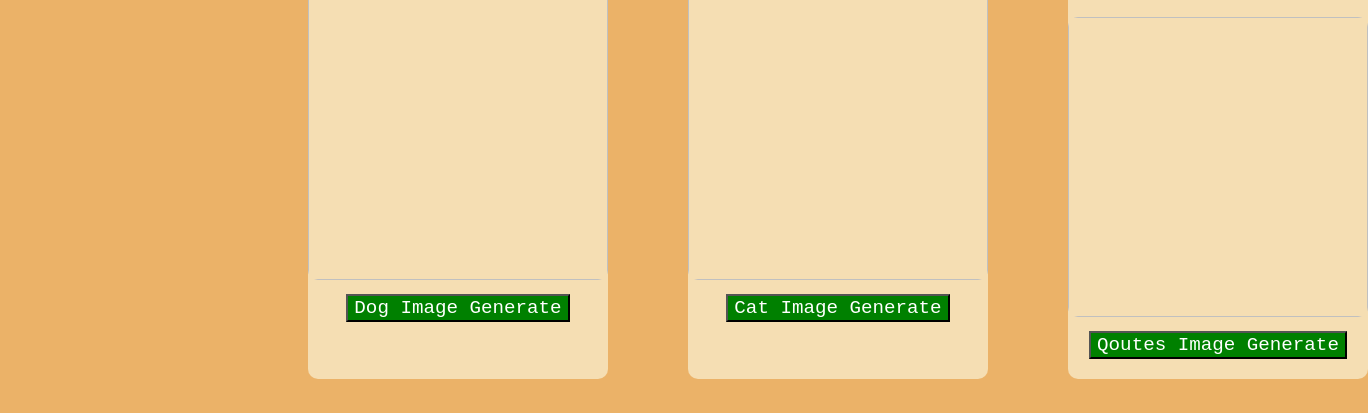
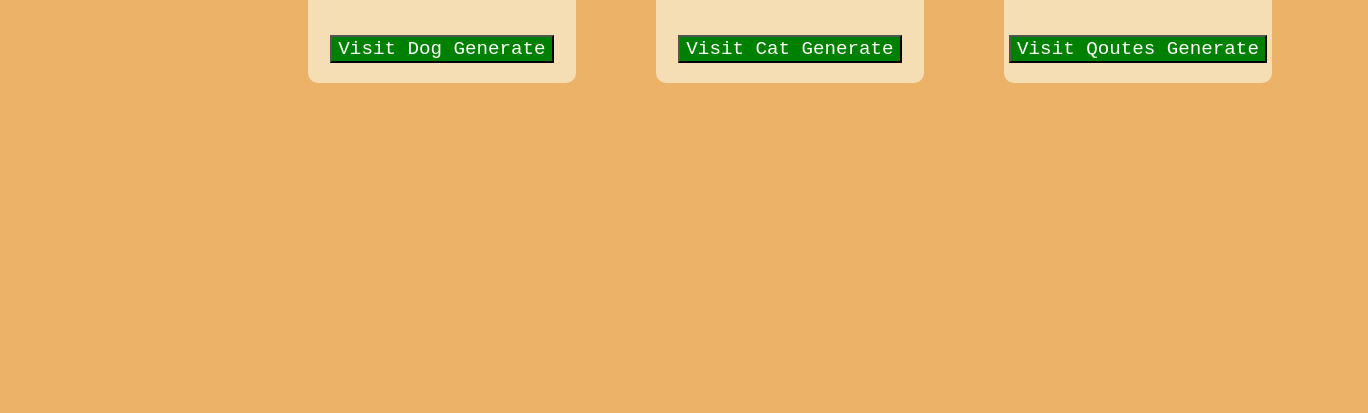
Before and after one commit to FoowsIsBack/Random_API_Image, a plain HTML site: page index.html in a window 1280 px wide. Shown: the part 387-800 px from the top of the page, 1368 px wide, since content can reach past the window. Drawn offline with Linux system fonts and the light colour scheme.

Commit message:
Update index.html

```diff
--- a/index.html
+++ b/index.html
@@ -4,7 +4,7 @@
     <meta charset="UTF-8">
     <meta name="viewport" content="width=device-width, initial-scale=1.0">
     <title>Random Image</title>
-    <link rel="icon" href="icon/icon.jpg"">
+    <link rel="icon" href="icon/icon.jpg">
     <link rel="stylesheet" href="style.css">
 </head>
 <body>
@@ -23,28 +23,25 @@
     <div class="container">
     <div class="dog">
         <h1>Dog Image Random</h1>
-        <img id="dogImage">
         <br>
-        <button onclick="getDog()">Dog Image Generate</button>
+        <button onclick="dog()">Visit Dog Generate</button>
         <br>
     </div>
 
     <div class="cat">
         <h1>Cat Image Random</h1>
-        <img id="catImage">
         <br>
-        <button onclick="getCat()">Cat Image Generate</button>
+        <button onclick="cat()">Visit Cat Generate</button>
     </div>
 
     <div class="quotes">
         <h1>Quotes Image Random</h1>
-        <img id="qoutesImage">
         <br>
-        <button onclick="getQuotes()">Qoutes Image Generate</button>
+        <button onclick="quotes()">Visit Qoutes Generate</button>
     </div>
     </div>
 
 
-    <script src="script.js"></script>
+    <script src="index.js"></script>
 </body>
 </html>
```
